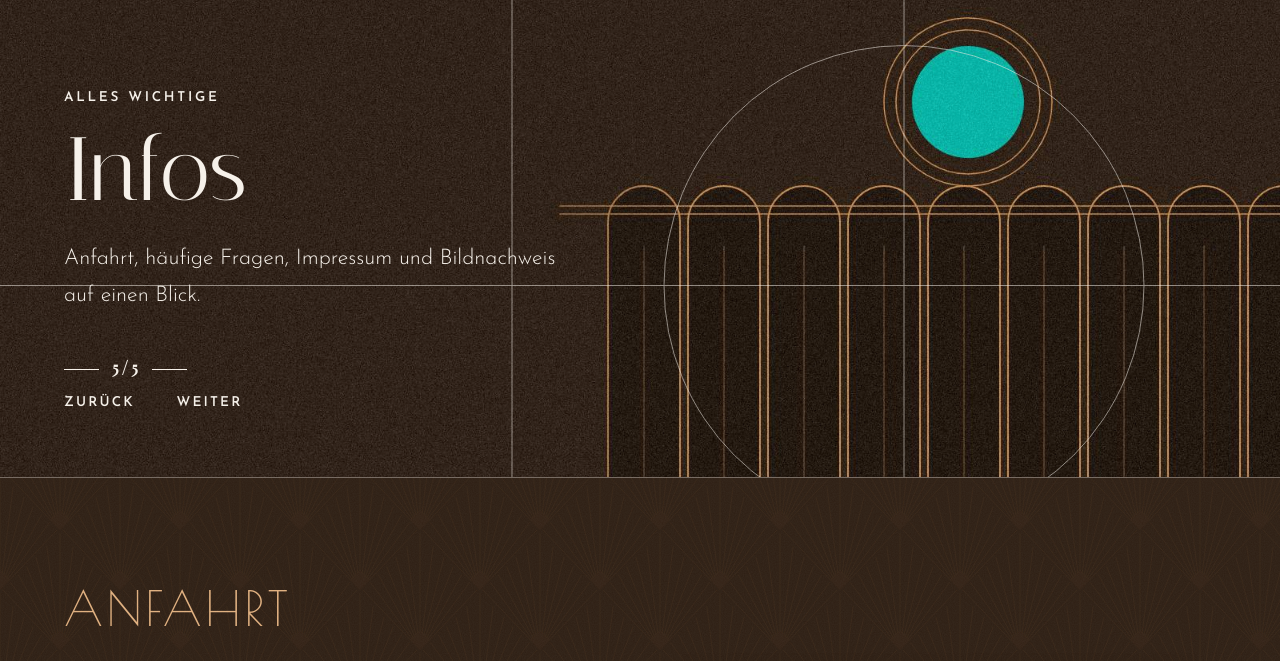
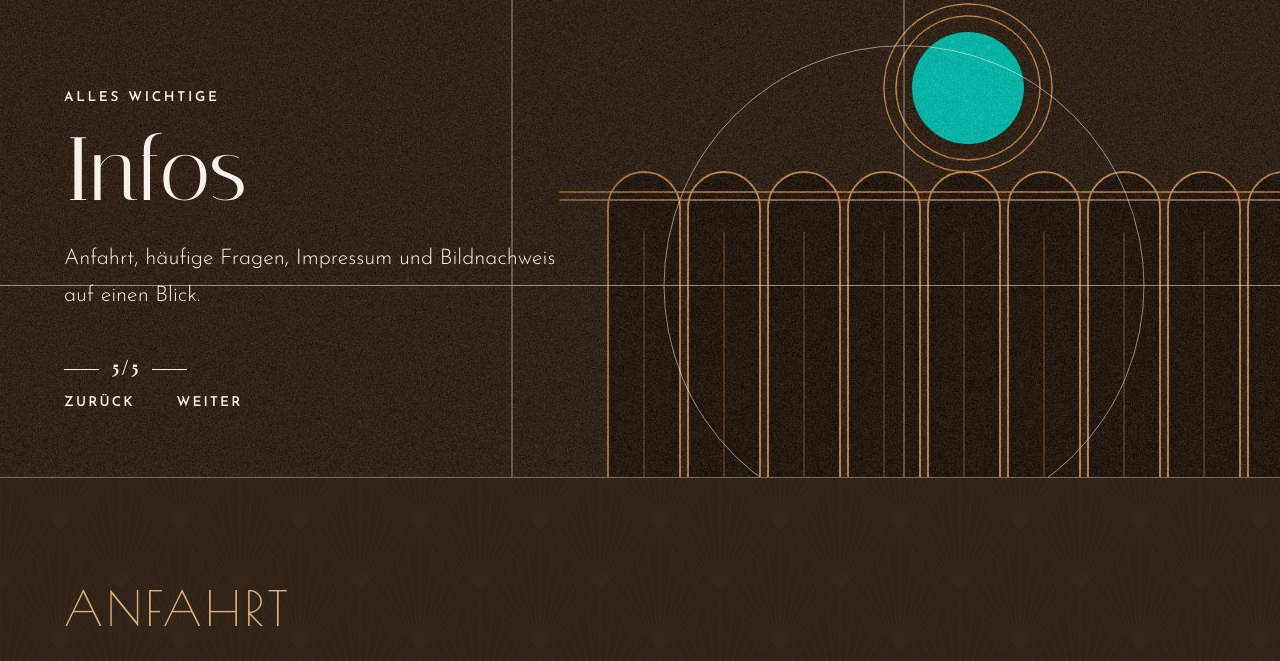
Before and after one commit to Just-GarlicBread/kulturwebsite, a plain HTML site: page infos.html in a window 1280 px wide. Shown: the part 70-731 px from the top of the page. Drawn offline with Linux system fonts and the light colour scheme.

Commit message:
Add files via upload

```diff
--- a/css/style.css
+++ b/css/style.css
@@ -756,7 +756,7 @@ body::after {
   width: 100%;
   height: 100%;
   object-fit: cover;
-  object-position: 70% 50%;
+  object-position: 70% 90%;
   z-index: -2;
 }
 .opener-linien {
```
